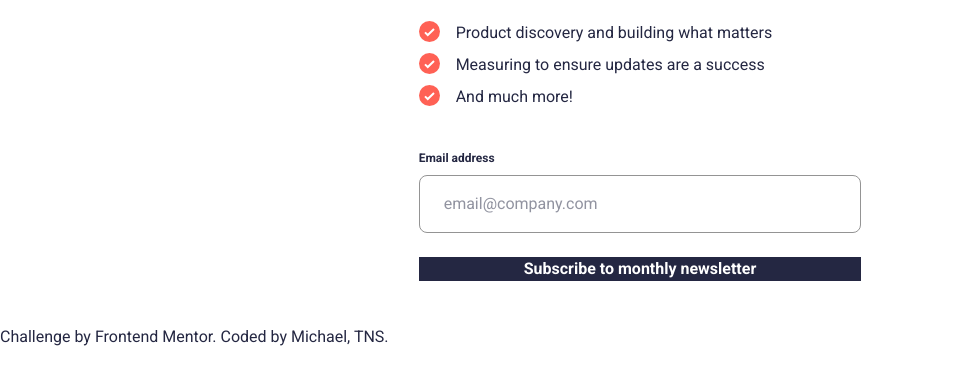
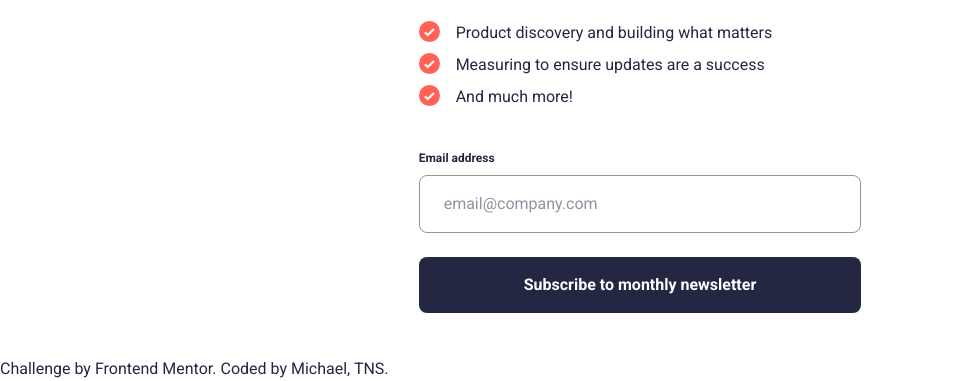
Before and after one commit to Networksentinel/FEM-Challenge---Newsletter-sign-up-form, a website built with Vite: page index.html in a window 1280 px wide. Shown: the part 521-902 px from the top of the page, without its empty margins (0-959 px from the left). Before the commit the page ends 870 px from the top, so only its background shows below. Built offline with nearby package versions, Linux system fonts and the light colour scheme.

Commit message:
feat: style the forms button

```diff
--- a/index.html
+++ b/index.html
@@ -51,7 +51,7 @@
           <label class="text-preset-3" for="email">Email address</label>
           <input class="text-blue-800 py-4 px-6 border border-gray rounded-lg" type="email" id="email" placeholder="email@company.com">
         </div>
-        <button class="text-preset-2bold text-white bg-blue-800" type="submit">Subscribe to monthly newsletter</button>
+        <button class="text-preset-2bold text-white bg-blue-800 rounded-lg py-4" type="submit">Subscribe to monthly newsletter</button>
       </form>
     </main>
   </div>
```
